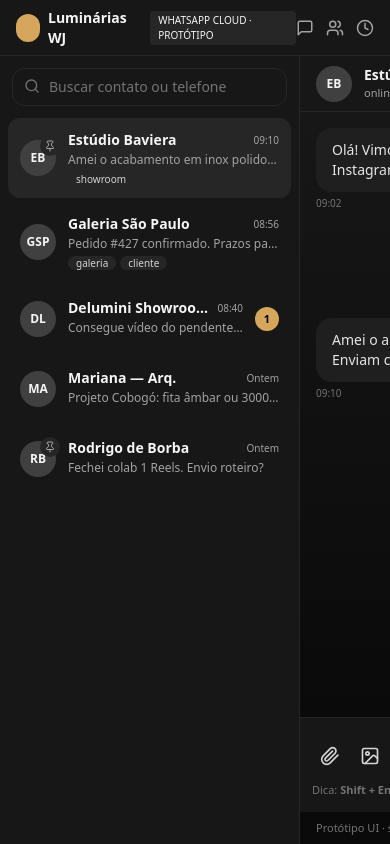
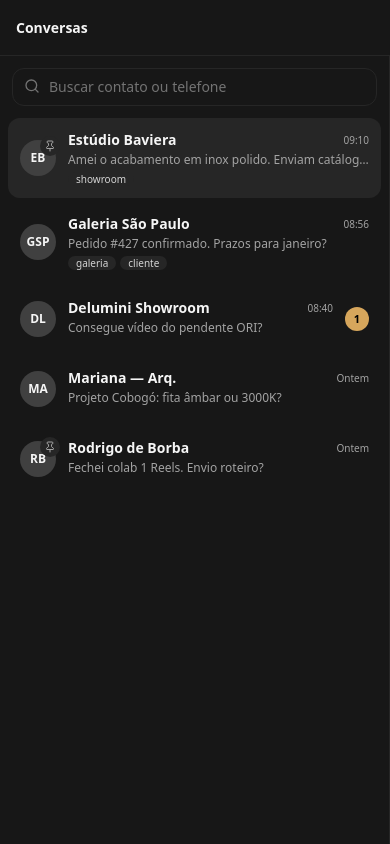
Before and after one commit to lherme-source/testlherm, a Next.js app: page /conversas in a window 390 px wide. Built offline with nearby package versions, Linux system fonts and the light colour scheme.

Commit message:
v24 ajuste responsivo celular

```diff
--- a/app/layout.tsx
+++ b/app/layout.tsx
@@ -1,9 +1,16 @@
 import './globals.css';
-import type { Metadata } from 'next';
+import type { Metadata, Viewport } from 'next';
 
 export const metadata: Metadata = {
   title: 'Painel WJ — Amber',
   description: 'Painel com templates, contatos, broadcast e dashboard.',
+};
+
+export const viewport: Viewport = {
+  width: 'device-width',
+  initialScale: 1,
+  maximumScale: 1,
+  viewportFit: 'cover',
 };
 
 export default function RootLayout({ children }: { children: React.ReactNode }) {
--- a/components/ConversationsPanel.tsx
+++ b/components/ConversationsPanel.tsx
@@ -17,6 +17,7 @@
   MessageSquare,
   Users,
   Clock,
+  ArrowLeft,
 } from "lucide-react";
 
 const AMBER = "#d6a65c"; // rgb(214,166,92)
@@ -112,6 +113,8 @@
   const [pastedImage, setPastedImage] = useState<string | null>(null); // base64 da imagem colada
   const [lightbox, setLightbox] = useState<string | null>(null); // visualização ampliada de imagem
   const messagesBoxRef = useRef<HTMLDivElement | null>(null);
+  const [isMobile, setIsMobile] = useState(false);
+  const [mobileMode, setMobileMode] = useState<"list"|"chat">("list");
 
   // Handler para colar imagem (printscreen)
   const handlePaste = (e: React.ClipboardEvent<HTMLTextAreaElement>) => {
@@ -150,6 +153,14 @@
       el.scrollTop = el.scrollHeight;
     }
   }, [activeId, messages.length]);
+
+  // Detecta viewport mobile (iPhone 15 Pro ~393px) e alterna layout
+  useEffect(() => {
+    const handler = () => setIsMobile(typeof window !== 'undefined' ? window.innerWidth <= 430 : false);
+    handler();
+    window.addEventListener('resize', handler);
+    return () => window.removeEventListener('resize', handler);
+  }, []);
 
   useEffect(() => {
     setThreads((prev: Thread[]) => prev.map((t: Thread) => (t.id === activeId ? { ...t, unread: 0 } : t)));
@@ -262,19 +273,41 @@
     <div className="h-screen w-full overflow-hidden bg-neutral-900 text-neutral-100">
       <div className="flex h-14 items-center justify-between border-b border-neutral-800 px-4">
         <div className="flex items-center gap-2">
-          <div className="h-7 w-7 rounded-full" style={{ backgroundColor: AMBER }} />
-          <div className="text-sm font-semibold">Luminárias WJ</div>
-          <span className="ml-2 rounded bg-neutral-800 px-2 py-0.5 text-[10px]">WHATSAPP CLOUD · PROTÓTIPO</span>
+          {/* Desktop header */}
+          <div className="hidden items-center gap-2 md:flex">
+            <div className="h-7 w-7 rounded-full" style={{ backgroundColor: AMBER }} />
+            <div className="text-sm font-semibold">Luminárias WJ</div>
+            <span className="ml-2 rounded bg-neutral-800 px-2 py-0.5 text-[10px]">WHATSAPP CLOUD · PROTÓTIPO</span>
+          </div>
+          {/* Mobile header */}
+          <div className="flex items-center gap-2 md:hidden">
+            {mobileMode === "chat" ? (
+              <>
+                <button className="rounded-lg p-1 hover:bg-neutral-800" onClick={() => setMobileMode("list")} aria-label="Voltar">
+                  <ArrowLeft className="h-5 w-5" />
+                </button>
+                <div className="flex items-center gap-2">
+                  <div className="flex h-8 w-8 items-center justify-center rounded-full bg-neutral-700 text-[10px] font-semibold">{active.initials}</div>
+                  <div>
+                    <div className="text-sm font-semibold leading-tight">{active.name}</div>
+                    <div className="-mt-0.5 text-[10px] text-neutral-400">online agora</div>
+                  </div>
+                </div>
+              </>
+            ) : (
+              <div className="text-sm font-semibold">Conversas</div>
+            )}
+          </div>
         </div>
-        <div className="flex items-center gap-3 text-neutral-400">
+        <div className="hidden items-center gap-3 text-neutral-400 md:flex">
           <MessageSquare size={18} />
           <Users size={18} />
           <Clock size={18} />
         </div>
       </div>
 
-      <div className="grid h-[calc(100%-56px)] min-h-0 grid-cols-[300px_1fr]">
-        <aside className="flex h-full min-h-0 flex-col border-r border-neutral-800">
+      <div className="grid h-[calc(100%-56px)] min-h-0 grid-cols-1 md:grid-cols-[300px_1fr]">
+        <aside className={`h-full min-h-0 flex-col border-r border-neutral-800 ${isMobile ? (mobileMode === 'list' ? 'flex' : 'hidden') : 'flex'}`}>
           <div className="flex items-center gap-2 p-3">
             <div className="relative w-full">
               <Search className="pointer-events-none absolute left-3 top-2.5 h-4 w-4 text-neutral-500" />
@@ -291,7 +324,7 @@
             {filtered.map((t: Thread) => (
               <button
                 key={t.id}
-                onClick={() => setActiveId(t.id)}
+                onClick={() => { setActiveId(t.id); if (isMobile) setMobileMode('chat'); }}
                 className={`group mb-1 flex w-full items-center gap-3 rounded-xl p-3 text-left transition-colors hover:bg-neutral-800 ${t.id === activeId ? "bg-neutral-800" : ""}`}
               >
                 <div className="relative">
@@ -318,7 +351,7 @@
           </div>
         </aside>
 
-  <section className="flex h-full min-h-0 flex-col">
+  <section className={`h-full min-h-0 flex-col ${isMobile ? (mobileMode === 'chat' ? 'flex' : 'hidden') : 'flex'}`}>
           <div className="flex h-14 items-center justify-between border-b border-neutral-800 px-4">
             <div className="flex items-center gap-3">
               <div className="flex h-9 w-9 items-center justify-center rounded-full bg-neutral-700 text-xs font-semibold">{active.initials}</div>
```
